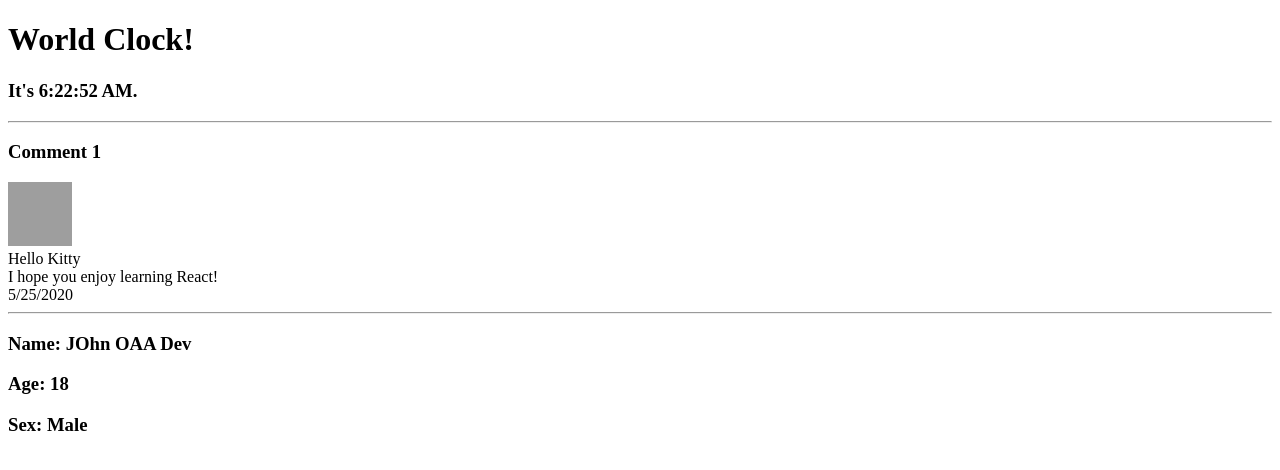
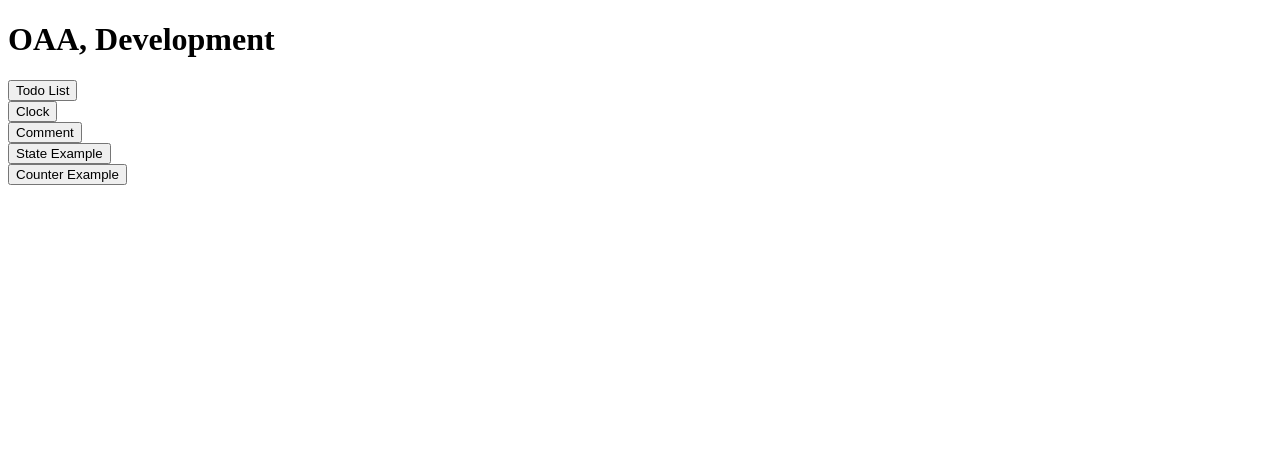
Before and after one commit to oaa-dev/react-first-app, a React (Create React App) app: page / in a window 1280 px wide. Shown: the top 470 px of the page. Built offline with nearby package versions, Linux system fonts and the light colour scheme; grey boxes are pictures that could not be loaded.

Commit message:
add router-dom

```diff
--- a/package.json
+++ b/package.json
@@ -6,8 +6,10 @@
     "@testing-library/jest-dom": "^4.2.4",
     "@testing-library/react": "^9.3.2",
     "@testing-library/user-event": "^7.1.2",
+    "node-sass": "^4.14.1",
     "react": "^16.13.1",
     "react-dom": "^16.13.1",
+    "react-router-dom": "^5.2.0",
     "react-scripts": "3.4.1"
   },
   "scripts": {
--- a/src/App.js
+++ b/src/App.js
@@ -1,37 +1,42 @@
-import React, { ReactComponent } from 'react'
-import Comment from './Comment';
-import Clock from './Clock';
-import StateUsage from './State';
+import React from 'react'
+import { Switch, Route } from 'react-router-dom';
 
-class App  extends React.Component{
-    constructor(props){
-        super(props);
+/* Components */
+import Comment from './Components/Comment';
+import Clock from './Components/Clock';
+import StateUsage from './Components/State';
+import Counter from './Components/Counter';
+import TodoList from './Components/TodoList';
+import Home from './Components/Home';
 
-        this.state = {
-            comment: {
-                date: new Date(),
-                text: 'I hope you enjoy learning React!',
-                author: {
-                    name: 'Hello Kitty',
-                    avatarUrl: 'https://placekitten.com/g/64/64',
-                }
-            }
-        };
-    }
 
+class App extends React.Component{
     render(){
         return (
-            <div>
-                <Clock />
-                <hr/>
-                <h3>Comment 1</h3>
-                <Comment
-                    author={this.state.comment.author}
-                    text={this.state.comment.text}
-                    date={this.state.comment.date}
-                />
-                <hr/>
-                <StateUsage name="JOhn"/>
+            <div className='app-main'>
+                <Switch>
+                    <Route path="/home">
+                        <Home/>
+                    </Route>
+                    <Route path="/todolist">
+                        <TodoList/>
+                    </Route>
+                    <Route path="/clock">
+                        <Clock/>
+                    </Route>
+                    <Route path="/comment">
+                        <Comment/>
+                    </Route>
+                    <Route path="/state">
+                        <StateUsage/>
+                    </Route>
+                    <Route path="/counter">
+                        <Counter/>
+                    </Route>
+                    <Route path="/">
+                        <Home/>
+                    </Route>
+                </Switch>
             </div>
         );
     }
--- a/src/Comment.js
+++ /dev/null
@@ -1,70 +0,0 @@
-import React, { ReactComponent } from 'react';
-
-const Avatar = (props) => {
-    return (
-        <img className="Avatar"
-            src={props.user.avatarUrl}
-            alt={props.user.name}
-        />
-    );
-}
-
-const UserInfo = (props) =>{
-    return (
-        <div className="UserInfo">
-            <Avatar user= {props.user} />
-            <div className="UserInfo-name">
-                {props.user.name}
-            </div>
-        </div>
-    );
-}
-
-const formatDate = (date) =>{
-    return date.toLocaleDateString();
-}
-
-class Comment extends React.Component {
-    render(){
-        const {author, text, date} = this.props;
-
-        return (
-            <div className="Comment">
-                <UserInfo user = {author}/>
-                <div className="Comment-text">{text}</div>
-                <div className="Comment-date">{formatDate(date)}</div>
-            </div>
-        );
-    }
-}
-
-export default Comment
-
-// class Comment extends React.Component{
-//     constructor(props){
-//         super(props);
-
-//         this.state = {
-//             comment: {
-//                 date: new Date(),
-//                 text: 'I hope you enjoy learning React!',
-//                 author: {
-//                     name: 'Hello Kitty',
-//                     avatarUrl: 'https://placekitten.com/g/64/64',
-//                 }
-//             }
-//         };
-//     }
-
-//     render(){
-//         return (
-//             <div>z
-//                 <Comment
-//                     author={this.props.comment.author}
-//                     text={this.props.comment.text}
-//                     date={this.props.comment.date}
-//                 />
-//             </div>
-//         );
-//     }
-// }
--- /dev/null
+++ b/src/Components/Comment.js
@@ -0,0 +1,63 @@
+import React, { ReactComponent } from 'react';
+
+const Avatar = (props) => {
+    return (
+        <img className="Avatar"
+            src={props.user.avatarUrl}
+            alt={props.user.name}
+        />
+    );
+}
+
+const UserInfo = (props) =>{
+    return (
+        <div className="UserInfo">
+            <Avatar user= {props.user} />
+            <div className="UserInfo-name">
+                {props.user.name}
+            </div>
+        </div>
+    );
+}
+
+const formatDate = (date) =>{
+    return date.toLocaleDateString();
+}
+
+const Comment = (props) => {
+    const {author, text, date} = props.content;
+    return (
+        <div className="Comment">
+            <UserInfo user = {author}/>
+            <div className="Comment-text">{text}</div>
+            <div className="Comment-date">{formatDate(date)}</div>
+        </div>
+    );
+}
+
+class Main extends React.Component {
+    constructor(props){
+        super(props);
+
+        this.state = {
+            comment: {
+                date: new Date(),
+                text: 'I hope you enjoy learning React!',
+                author: {
+                    name: 'Hello Kitty',
+                    avatarUrl: 'https://placekitten.com/g/64/64',
+                }
+            }
+        };
+    }
+
+    render(){
+        return (
+            <div className="main">
+                <Comment content = {this.state.comment} />
+            </div>
+        );
+    }
+}
+
+export default Main
--- /dev/null
+++ b/src/Components/Home.js
@@ -0,0 +1,36 @@
+import React from 'react';
+import { useHistory } from 'react-router-dom';
+
+
+const Home = () => {
+    const history = useHistory();
+
+    const handleOnClickTodo = () => {
+        history.push('/todolist');
+    }
+    const handleOnClickClock = () => {
+        history.push('/clock');
+    }
+    const handleOnClickComment = () => {
+        history.push('/comment');
+    }
+    const handleOnClickState = () => {
+        history.push('/state');
+    }
+    const handleOnClickCounter = () => {
+        history.push('/counter');
+    }
+
+    return(
+        <div className="home-main">
+            <h1>OAA, Development</h1>
+            <button onClick={handleOnClickTodo}>Todo List</button><br/>
+            <button onClick={handleOnClickClock}>Clock</button><br/>
+            <button onClick={handleOnClickComment}>Comment</button><br/>
+            <button onClick={handleOnClickState}>State Example</button><br/>
+            <button onClick={handleOnClickCounter}>Counter Example</button><br/>
+        </div>
+    );
+}
+
+export default Home;
--- /dev/null
+++ b/src/Components/TodoList.js
@@ -0,0 +1,9 @@
+import React from 'react';
+
+const TodoList = () => {
+    return(
+        <h1>Todolist</h1>
+    );
+}
+
+export default TodoList;
--- a/src/index.js
+++ b/src/index.js
@@ -1,5 +1,10 @@
 import React from 'react';
 import ReactDOM from 'react-dom';
 import App from './App';
+import { BrowserRouter } from 'react-router-dom';
 
-ReactDOM.render(<App/>, document.getElementById('root'));
+ReactDOM.render(
+    <BrowserRouter>
+        <App/>
+    </BrowserRouter>
+    , document.getElementById('root'));
```
Also changed, not shown: src/Components/Clock.js (renamed from src/Clock.js), src/Components/Counter.js (renamed from src/Counter.js), src/Components/State.js (renamed from src/State.js), 1 other file (tests, documents, lock files or other folders).
